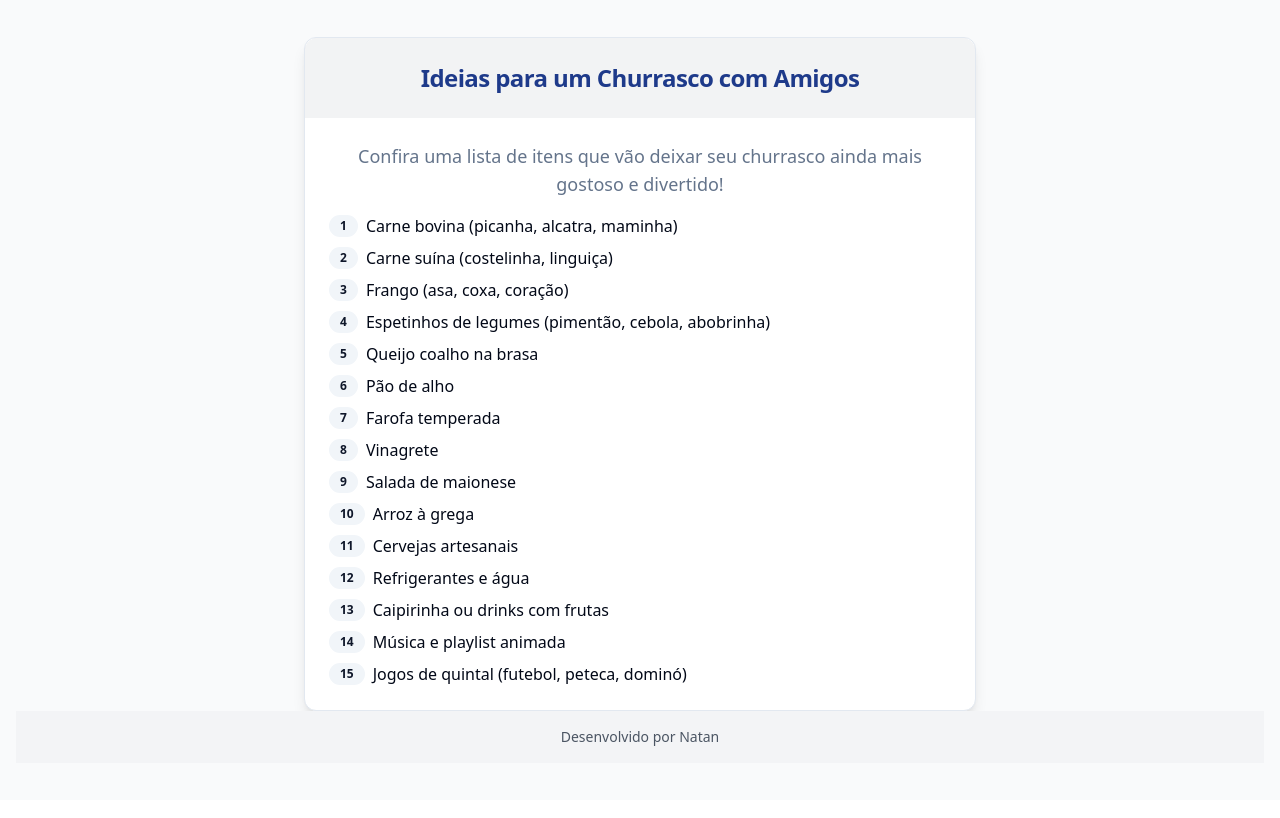
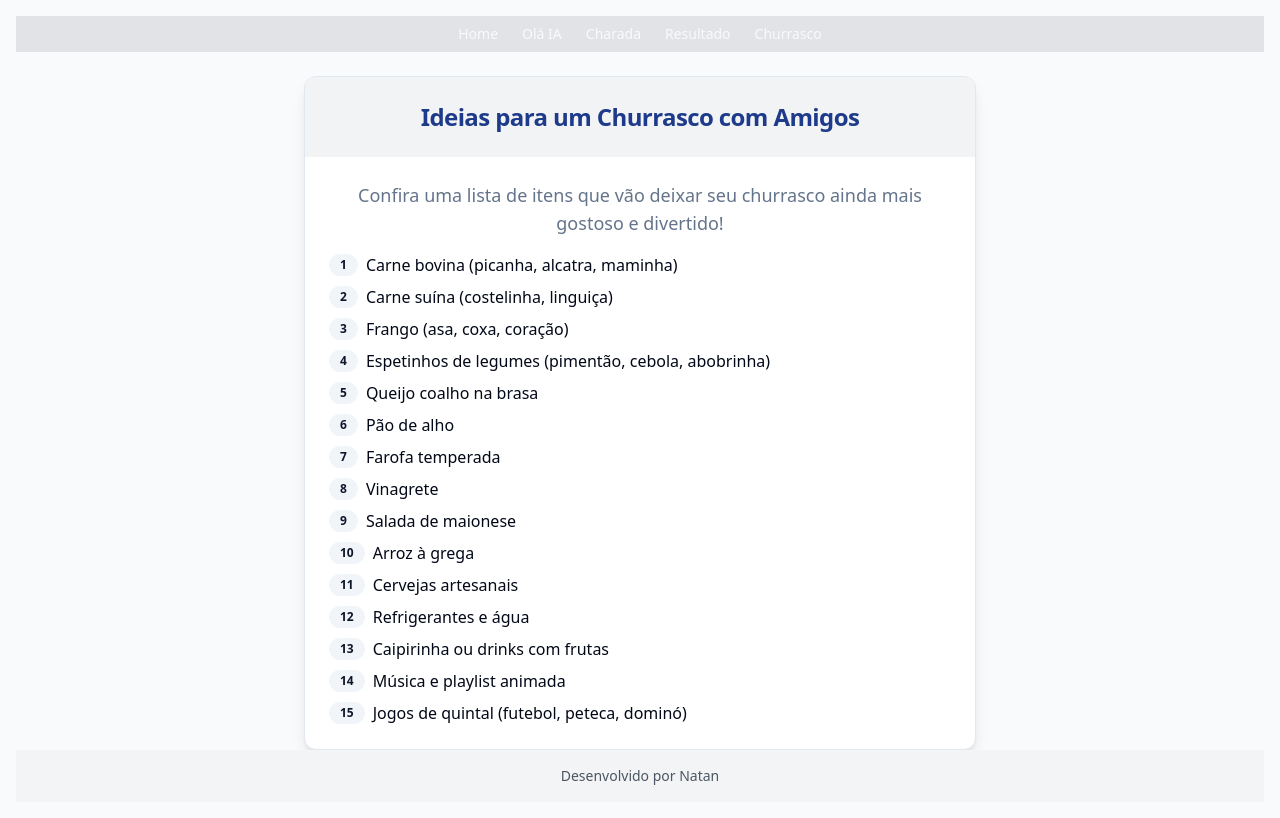
Before and after one commit to NatanXL19/lovex-template, a React (Vite) app: page /bbq in a window 1280 px wide. Built offline with nearby package versions, Linux system fonts and the light colour scheme.

Commit message:
[dyad] Adicionada NavBar e inserida em todas as páginas para navegação interna - wrote 6 file(s) + extra files edited outside of Dyad

```diff
--- /dev/null
+++ b/src/components/NavBar.tsx
@@ -0,0 +1,33 @@
+"use client";
+
+import React from "react";
+import { Link } from "react-router-dom";
+
+const NavBar = () => {
+  const links = [
+    { to: "/", label: "Home" },
+    { to: "/hello", label: "Olá IA" },
+    { to: "/riddle", label: "Charada" },
+    { to: "/result", label: "Resultado" },
+    { to: "/bbq", label: "Churrasco" },
+  ];
+
+  return (
+    <nav className="w-full bg-primary/10 dark:bg-primary/20 py-2 mb-6">
+      <ul className="flex justify-center gap-6 text-sm">
+        {links.map((link) => (
+          <li key={link.to}>
+            <Link
+              to={link.to}
+              className="text-primary-foreground hover:underline"
+            >
+              {link.label}
+            </Link>
+          </li>
+        ))}
+      </ul>
+    </nav>
+  );
+};
+
+export default NavBar;
--- a/src/pages/BBQIdeas.tsx
+++ b/src/pages/BBQIdeas.tsx
@@ -4,6 +4,7 @@ import React from "react";
 import { Card, CardHeader, CardTitle, CardContent } from "@/components/ui/card";
 import { Badge } from "@/components/ui/badge";
 import Footer from "@/components/Footer";
+import NavBar from "@/components/NavBar";
 
 const suggestions = [
   "Carne bovina (picanha, alcatra, maminha)",
@@ -26,6 +27,7 @@ const suggestions = [
 const BBQIdeas = () => {
   return (
     <section className="min-h-screen flex flex-col items-center justify-center bg-gray-50 p-4">
+      <NavBar />
       <Card className="w-full max-w-2xl rounded-xl border shadow-lg dark:shadow-none dark:border-muted">
         <CardHeader className="bg-primary/5 dark:bg-primary/20 p-6 rounded-t-xl">
           <CardTitle className="text-2xl font-bold text-center text-blue-900">
--- a/src/pages/HelloIA.tsx
+++ b/src/pages/HelloIA.tsx
@@ -8,10 +8,12 @@ import {
 } from "@/components/ui/card";
 import Footer from "@/components/Footer";
 import Clock from "@/components/Clock";
+import NavBar from "@/components/NavBar";
 
 const HelloIA = () => {
   return (
     <section className="min-h-screen flex flex-col items-center justify-center bg-gradient-to-br from-primary/10 to-background p-4">
+      <NavBar />
       <Card className="w-full max-w-lg rounded-xl border shadow-lg dark:shadow-none dark:border-muted mb-8">
         <CardHeader className="bg-primary/5 dark:bg-primary/20 p-6 rounded-t-xl">
           <CardTitle className="text-3xl font-bold text-center text-blue-900">
@@ -22,7 +24,6 @@ const HelloIA = () => {
           <p className="text-lg text-muted-foreground">
             Seja bem‑vindo(a) à sua nova aplicação! Explore e divirta‑se.
           </p>
-          {/* Relógio digital de Brasília */}
           <Clock />
         </CardContent>
       </Card>
--- a/src/pages/Index.tsx
+++ b/src/pages/Index.tsx
@@ -1,9 +1,11 @@
 import { MadeWithDyad } from "@/components/made-with-dyad";
 import Footer from "@/components/Footer";
+import NavBar from "@/components/NavBar";
 
 const Index = () => {
   return (
     <div className="min-h-screen flex flex-col items-center justify-center bg-gray-100">
+      <NavBar />
       <div className="text-center flex-1 flex flex-col items-center justify-center">
         <h1 className="text-4xl font-bold mb-4 text-blue-900">
           Welcome to Your Blank App
--- a/src/pages/ResultPage.tsx
+++ b/src/pages/ResultPage.tsx
@@ -4,12 +4,14 @@ import React from "react";
 import { Card, CardHeader, CardTitle, CardContent } from "@/components/ui/card";
 import Footer from "@/components/Footer";
 import { useRiddleResult } from "@/context/RiddleResultContext";
+import NavBar from "@/components/NavBar";
 
 const ResultPage = () => {
   const { correct, wrong } = useRiddleResult();
 
   return (
     <section className="min-h-screen flex flex-col items-center justify-center bg-gray-50 p-4">
+      <NavBar />
       <Card className="w-full max-w-md rounded-xl border shadow-lg dark:shadow-none dark:border-muted">
         <CardHeader className="bg-primary/5 dark:bg-primary/20 p-6 rounded-t-xl">
           <CardTitle className="text-2xl font-bold text-center text-blue-900">
--- a/src/pages/RiddlePage.tsx
+++ b/src/pages/RiddlePage.tsx
@@ -4,6 +4,7 @@ import React, { useState } from "react";
 import { Card, CardHeader, CardTitle, CardContent } from "@/components/ui/card";
 import Footer from "@/components/Footer";
 import { useRiddleResult } from "@/context/RiddleResultContext";
+import NavBar from "@/components/NavBar";
 
 type Riddle = {
   question: string;
@@ -51,6 +52,7 @@ const RiddlePage = () => {
 
   return (
     <section className="min-h-screen flex flex-col items-center justify-center bg-gray-50 p-4">
+      <NavBar />
       <Card className="w-full max-w-md rounded-xl border shadow-lg dark:shadow-none dark:border-muted">
         <CardHeader className="bg-primary/5 dark:bg-primary/20 p-6 rounded-t-xl">
           <CardTitle className="text-2xl font-bold text-center text-blue-900">
```
Also changed, not shown: .dyad/screenshot/1848f381727d8f489201a911d218769b71311055.png (added).
